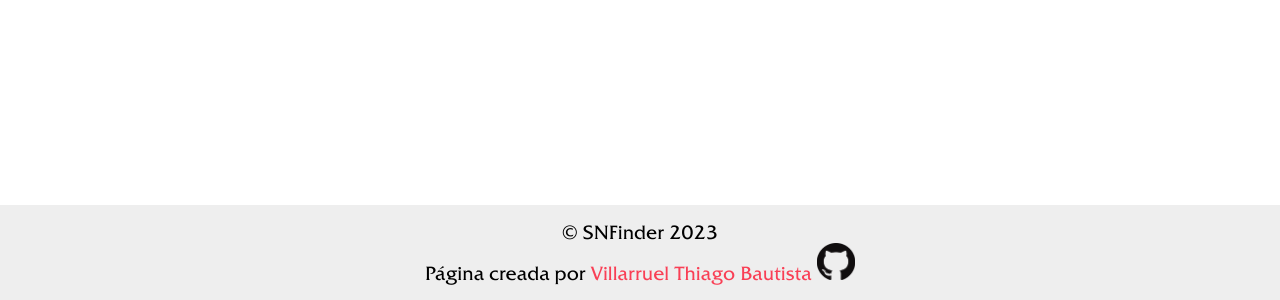
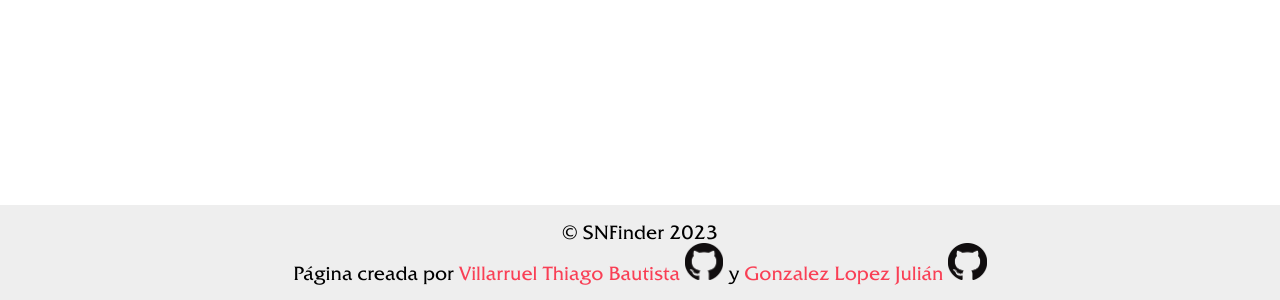
Before and after one commit to Villarruel-Thiago-Bautista/SNFinder, a plain HTML site: page sobre_nosotros.html in a window 1280 px wide. Shown: the part 2111-2411 px from the top of the page. Drawn offline with Linux system fonts and the light colour scheme.

Commit message:
Update sobre_nosotros.html

```diff
--- a/sobre_nosotros.html
+++ b/sobre_nosotros.html
@@ -91,6 +91,15 @@
               src="img/logo-github.png"
               alt="Logo github"
           /></a>
+          y
+          <a href="https://github.com/JulianGonzalezLopez"
+            >Gonzalez Lopez Julián
+            <img
+              id="logo_github2"
+              class="logo-github"
+              src="img/logo-github.png"
+              alt="Logo github"
+          /></a>
         </p>
       </div>
     </footer>
```
